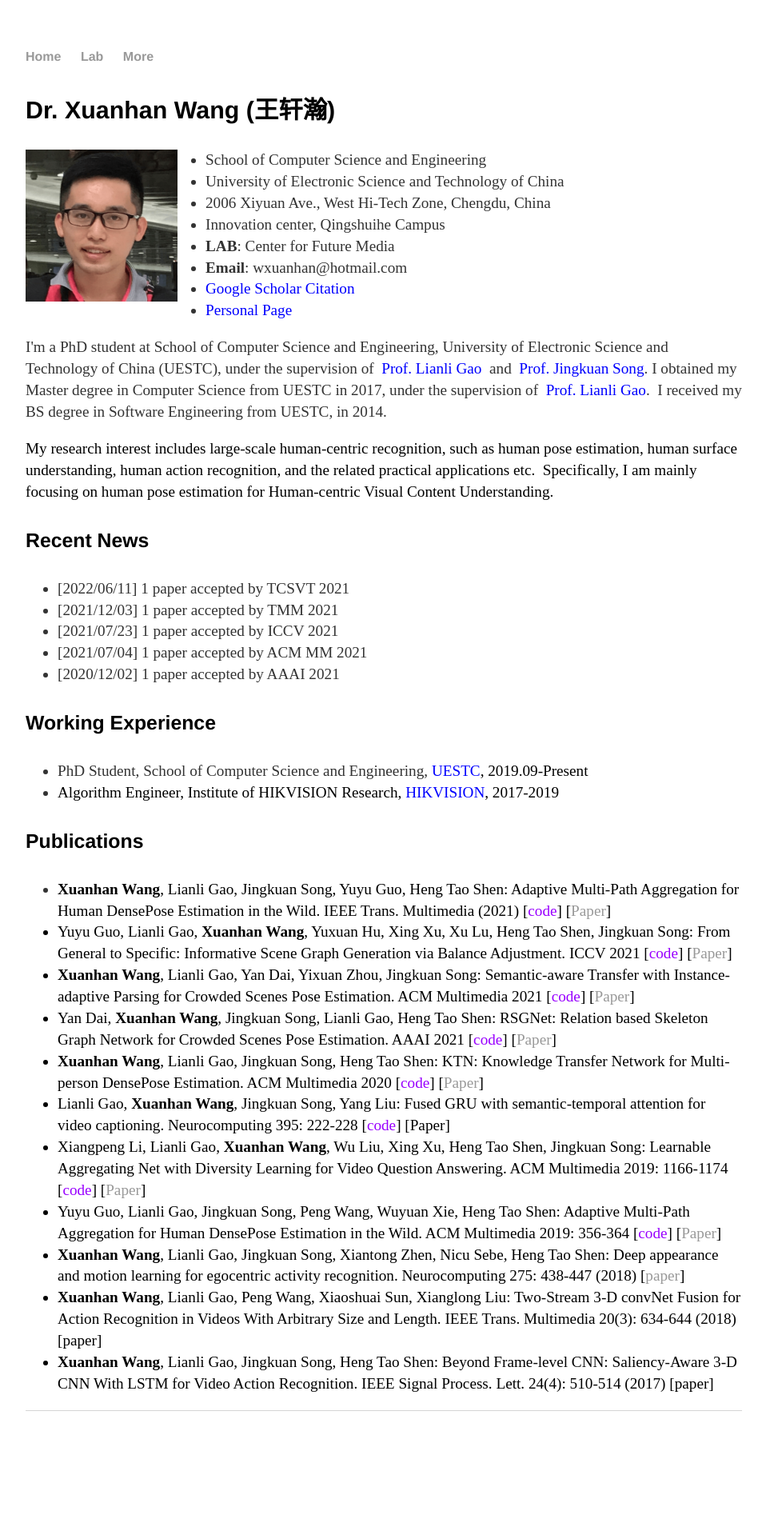
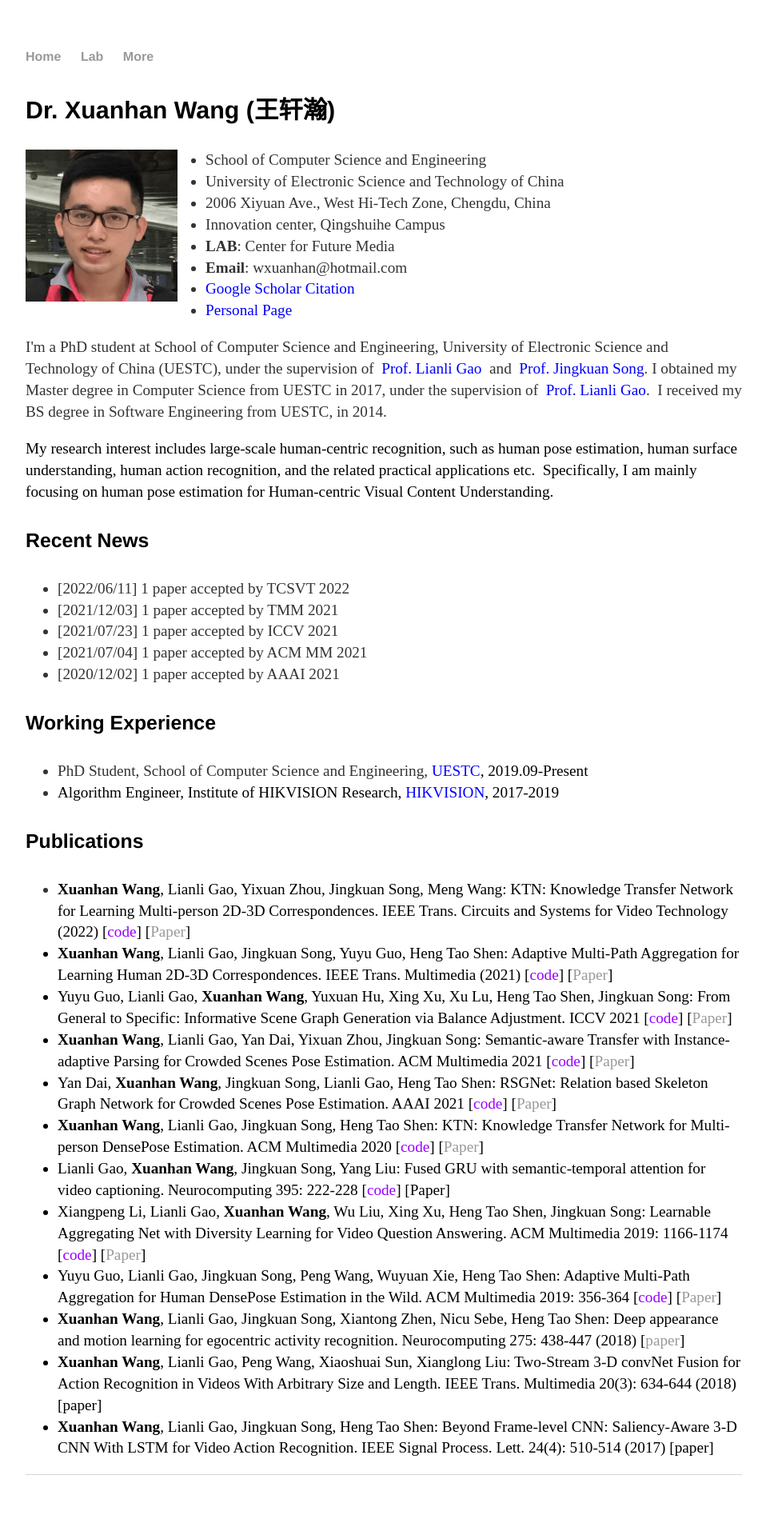
Before and after one commit to cfm-wxh/xuanhanwang.github.io, a Jekyll site: the page built from index.html, in a window 1280 px wide. Shown: the whole page at 80% size, without its empty margins (160-1118 px from the left). Built offline with Jekyll 4.4.1, drawn with Linux system fonts in a browser that asks for light colours; before the commit the page ends 1824 px from its top, so only the background shows below that.

Commit message:
Update index.html

```diff
--- a/index.html
+++ b/index.html
@@ -33,7 +33,7 @@
 
 <h4> Recent News</h4>
 	<ul>
-	<li>[2022/06/11] 1 paper accepted by TCSVT 2021</li>
+	<li>[2022/06/11] 1 paper accepted by TCSVT 2022</li>
 	<li>[2021/12/03] 1 paper accepted by TMM 2021</li>
 	<li>[2021/07/23] 1 paper accepted by ICCV 2021</li>
 	<li>[2021/07/04] 1 paper accepted by ACM MM 2021</li>
@@ -50,7 +50,8 @@
 
 <h4>Publications</h4>
 	<ul>
-		<li><font ><font color="#000000"><b><font color="#000000">Xuanhan Wang</b><font color="#000000">, Lianli Gao, Jingkuan Song, Yuyu Guo, Heng Tao Shen: Adaptive Multi-Path Aggregation for Human DensePose Estimation in the Wild. IEEE Trans. Multimedia (2021) [</font><a href="https://github.com/stoa-xh91/AMA-net" rel="nofollow"><font color="#9900ff">code</font></a><font color="#000000">] [<a href="" rel="nofollow">Paper</a>]</font></font></li>
+		<li><font ><font color="#000000"><b><font color="#000000">Xuanhan Wang</b><font color="#000000">, Lianli Gao, Yixuan Zhou, Jingkuan Song, Meng Wang: KTN: Knowledge Transfer Network for Learning Multi-person 2D-3D Correspondences. IEEE Trans. Circuits and Systems for Video Technology (2022) [</font><a href="https://github.com/stoa-xh91/HumanDensePose" rel="nofollow"><font color="#9900ff">code</font></a><font color="#000000">] [<a href="" rel="nofollow">Paper</a>]</font></font></li>
+		<li><font ><font color="#000000"><b><font color="#000000">Xuanhan Wang</b><font color="#000000">, Lianli Gao, Jingkuan Song, Yuyu Guo, Heng Tao Shen: Adaptive Multi-Path Aggregation for Learning Human 2D-3D Correspondences. IEEE Trans. Multimedia (2021) [</font><a href="https://github.com/stoa-xh91/AMANet-pytorch" rel="nofollow"><font color="#9900ff">code</font></a><font color="#000000">] [<a href="" rel="nofollow">Paper</a>]</font></font></li>
 		<li>Yuyu Guo, Lianli Gao, <font ><font color="#000000"><b><font color="#000000">Xuanhan Wang</b><font color="#000000">, Yuxuan Hu, Xing Xu, Xu Lu, Heng Tao Shen, Jingkuan Song: From General to Specific: Informative Scene Graph Generation via Balance Adjustment. ICCV 2021 [</font><a href="" rel="nofollow"><font color="#9900ff">code</font></a><font color="#000000">] [<a href="https://arxiv.org/abs/2108.13129" rel="nofollow">Paper</a>]</font></font></li>
 		<li><font ><font color="#000000"><b><font color="#000000">Xuanhan Wang</b><font color="#000000">, Lianli Gao, Yan Dai, Yixuan Zhou, Jingkuan Song: Semantic-aware Transfer with Instance-adaptive Parsing for Crowded Scenes Pose Estimation. ACM Multimedia 2021 [</font><a href="https://github.com/stoa-xh91/STIP" rel="nofollow"><font color="#9900ff">code</font></a><font color="#000000">] [<a href="" rel="nofollow">Paper</a>]</font></font></li>
 		<li>Yan Dai, <font ><font color="#000000"><b><font color="#000000">Xuanhan Wang</b><font color="#000000">, Jingkuan Song, Lianli Gao, Heng Tao Shen: RSGNet: Relation based Skeleton Graph Network for Crowded Scenes Pose Estimation. AAAI 2021 [</font><a href="https://github.com/vikki-dai/RSGNet" rel="nofollow"><font color="#9900ff">code</font></a><font color="#000000">] [<a href="" rel="nofollow">Paper</a>]</font></font></li>
```
